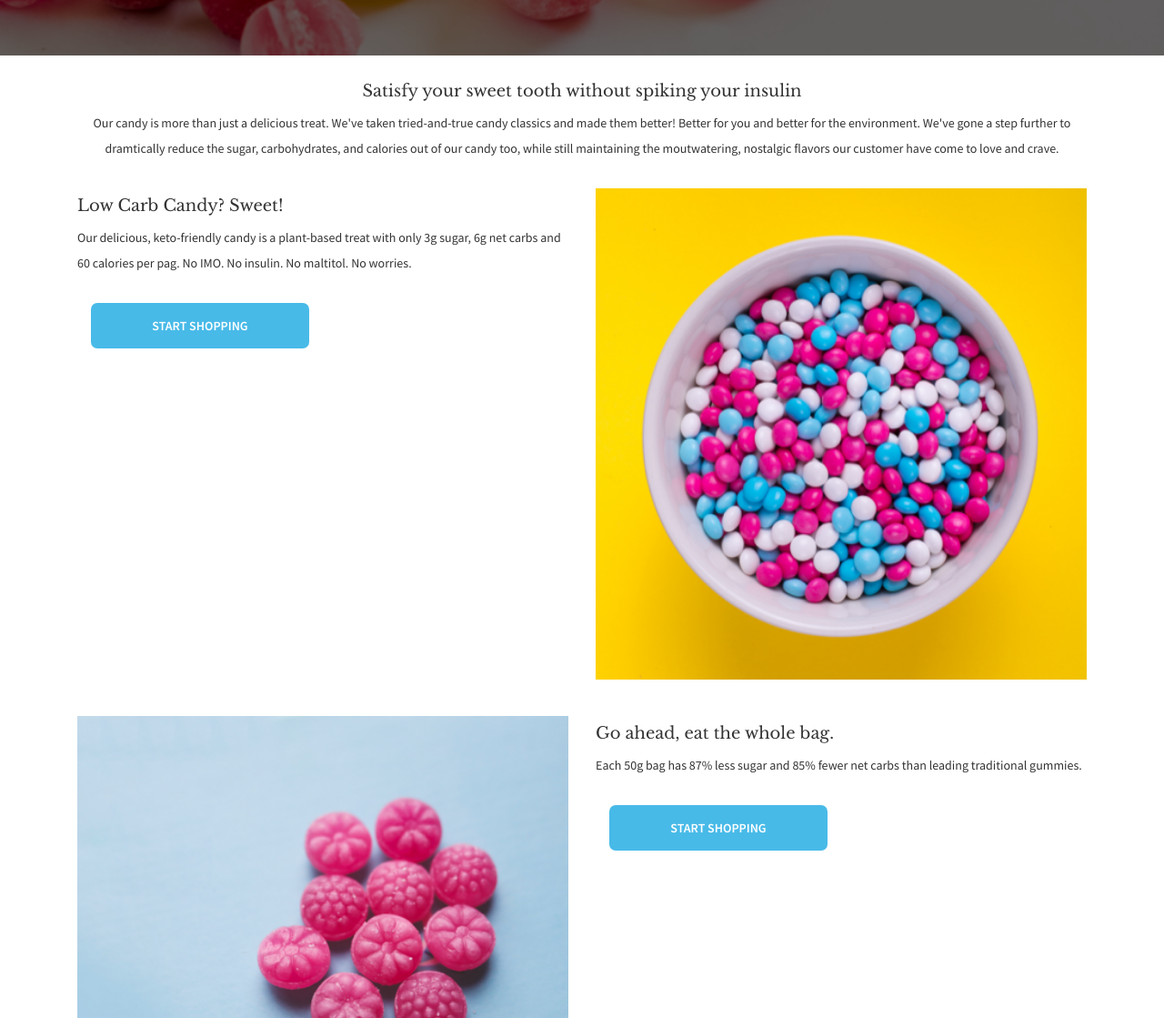
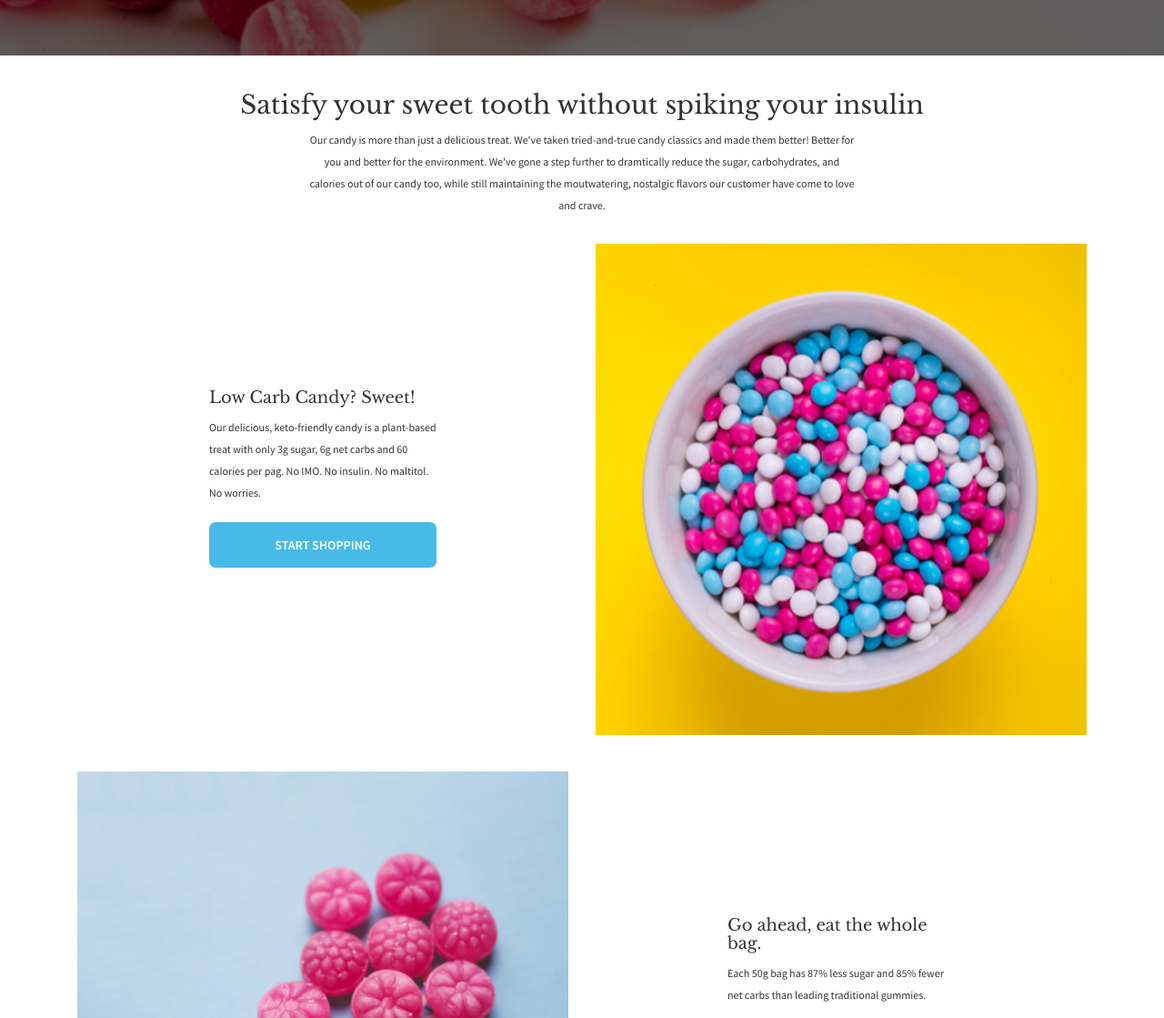
Before and after one commit to dahlia15/cr_sample, a plain HTML site: page index.html in a window 1280 px wide. Shown: the part 601-1720 px from the top of the page at 91% size. Drawn offline with nearby package versions, Linux system fonts and the light colour scheme.

Commit message:
cr attempt two, updated code

```diff
--- a/css/theme.css
+++ b/css/theme.css
@@ -3,7 +3,7 @@ p {
     font-family: 'Source Sans Pro'
 }
 
-h4, h5 {
+h3, h4, h5 {
   font-family: 'Libre Baskerville';
 }
 
@@ -97,12 +97,62 @@ h5 {
   top: 50%;
   left: 50%;
   transform: translate(-50%, -50%);
-  font-size: 50px;
   font-family: 'Libre Baskerville';
   z-index: 1;
 }
 
+.sub-text {
+  padding-bottom: 10px;
+}
+
+@media only screen and (max-width: 600px) {
+  h3 {
+    font-size: 22px;
+  }
+  h4 {
+    font-size: 26px;
+  }
+  p {
+    font-size: 14px;
+  }
+  .header {
+    font-size: 35px;
+  }
+  .intro-body-text {
+    text-align: center;
+    max-width: 400px;
+    margin: auto;
+  }
+  span.linetwo{
+    display: block;
+    line-height: 1.5;
+  }
+}
+
+@media only screen and (min-width: 700px) {
+  h3 {
+    font-size: 28px;
+  }
+  p {
+    font-size: 12px;
+  }
+  .header {
+    font-size: 50px;
+  }
+  .intro-body-text {
+    text-align: center;
+    max-width: 600px;
+    margin: auto;
+  }
+  .body-text {
+    padding-top: 150px;
+    max-width: 250px;
+    margin: auto;
+  }
+}
+
 .shopping {
+  margin: auto;
   background-color:	#48bae8;
   color: white;
   border: none;
--- a/index.html
+++ b/index.html
@@ -14,15 +14,13 @@
   <link href="https://fonts.googleapis.com/css2?family=Libre+Baskerville:wght@400;700&family=Source+Sans+Pro:wght@400;600&display=swap" rel="stylesheet">
   <link rel="stylesheet" href="https://maxcdn.bootstrapcdn.com/bootstrap/3.4.1/css/bootstrap.min.css">
   <script src="https://code.jquery.com/jquery-3.2.1.slim.min.js" integrity="sha384-KJ3o2DKtIkvYIK3UENzmM7KCkRr/rE9/Qpg6aAZGJwFDMVNA/GpGFF93hXpG5KkN" crossorigin="anonymous"></script>
-  <script src="https://ajax.googleapis.com/ajax/libs/jquery/3.5.1/jquery.min.js"></script>
-  <script src="https://maxcdn.bootstrapcdn.com/bootstrap/3.4.0/js/bootstrap.min.js"></script>
   <link rel="stylesheet" href="css/theme.css">
 
   <meta name="theme-color" content="#BF1C4B">
 </head>
 
 <body>
-<h5> ** Enjoy Free Shipping within the USA ** </h5>
+<h5>Enjoy Free Shipping within the USA</h5>
 <header>
 
   <div class="navbar-wrapper">
@@ -40,10 +38,10 @@
 
           </div>
           <div id="navbar" class="navbar-collapse collapse navbar-nav">
-            <a class="nav-item nav-link active" href="#"><span class="glyphicon glyphicon-home"></span> HOME</a>
-            <a class="nav-item nav-link disabled" href="#"><span class="glyphicon glyphicon-shopping-cart"></span> SHOP</a>
-            <a class="nav-item nav-link disabled" href="#"><span class="glyphicon glyphicon-user"></span> ABOUT SPRINKLES</a>
-            <a class="nav-item nav-link disabled" href="#"><span class="glyphicon glyphicon-earphone"></span> CONTACT US</a>
+            <a class="nav-item nav-link active" href="#">HOME</a>
+            <a class="nav-item nav-link disabled" href="#">SHOP</a>
+            <a class="nav-item nav-link disabled" href="#">ABOUT SPRINKLES</a>
+            <a class="nav-item nav-link disabled" href="#">CONTACT US</a>
           </div>
         </div>
       </nav>
@@ -55,15 +53,15 @@
 
   <div class="hero-image">
     <img src="images/Hero Image.png" alt="pile-of-candy">
-    <div class="header">Distinctively Delicious!</div>
+    <div class="header">Distinctively <span class="linetwo">Delicious!</span></div>
   </div>
 
   <div class="container">
     <div class="row">
       <div class="col">
       <div class="intro-text">
-        <h4>Satisfy your sweet tooth without spiking your insulin</h4>
-        <p>Our candy is more than just a delicious treat. We've taken tried-and-true candy classics and made them better! Better for you and better for the environment. We've gone a step further to dramtically reduce the sugar, carbohydrates, and calories out of our candy too, while still maintaining the moutwatering, nostalgic flavors our customer have come to love and crave.</p>
+        <h3>Satisfy your sweet tooth without <span class="linetwo">spiking your insulin</span></h4>
+        <div class="intro-body-text"><p>Our candy is more than just a delicious treat. We've taken tried-and-true candy classics and made them better! Better for you and better for the environment. We've gone a step further to dramtically reduce the sugar, carbohydrates, and calories out of our candy too, while still maintaining the moutwatering, nostalgic flavors our customer have come to love and crave.</p></div>
       </div>
       </div>
     </div>
@@ -77,13 +75,15 @@
       </div>
 
 
-      <div class="col-md-6 low-carb">
-        <h4>Low Carb Candy? Sweet!</h4>
-        <p> Our delicious, keto-friendly candy is a plant-based treat with only 3g sugar, 6g net carbs and 60 calories per pag. No IMO. No insulin. No maltitol. No worries.</p>
-        <br>
-          <div class="col-md-6 col-lg-6">
+      <div class="col-md-6">
+        <div class="body-text">
+        <h4>Low Carb Candy? <span class="linetwo">Sweet!</span></h4>
+        <p class="sub-text"> Our delicious, keto-friendly candy is a plant-based treat with only 3g sugar, 6g net carbs and 60 calories per pag. No IMO. No insulin. No maltitol. No worries.</p>
+
+          <div>
           <button class="btn shopping btn-block"> START SHOPPING </button>
           </div>
+        </div>
       </div>
 
     </div>
@@ -99,12 +99,13 @@
       </div>
 
       <div class="col-md-6 order-sm-12">
-        <h4>Go ahead, eat the whole bag.</h4>
-        <p>Each 50g bag has 87% less sugar and 85% fewer net carbs than leading traditional gummies.</p>
-        <br>
-        <div class="col-md-6 col-lg-6">
+        <div class="body-text">
+        <h4>Go ahead, eat the whole <span class="linetwo">bag.</span></h4>
+        <p class="sub-text">Each 50g bag has 87% less sugar and 85% fewer net carbs than leading traditional gummies.</p>
+        <div>
           <button class="btn shopping btn-block"> START SHOPPING </button>
           </div>
+        </div>
       </div>
 
     </div>
```
